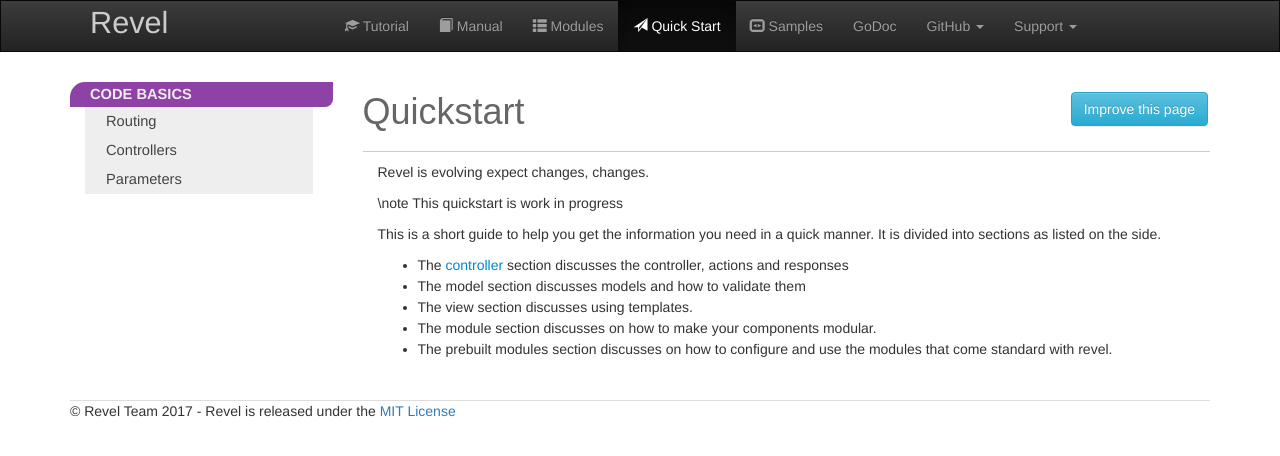
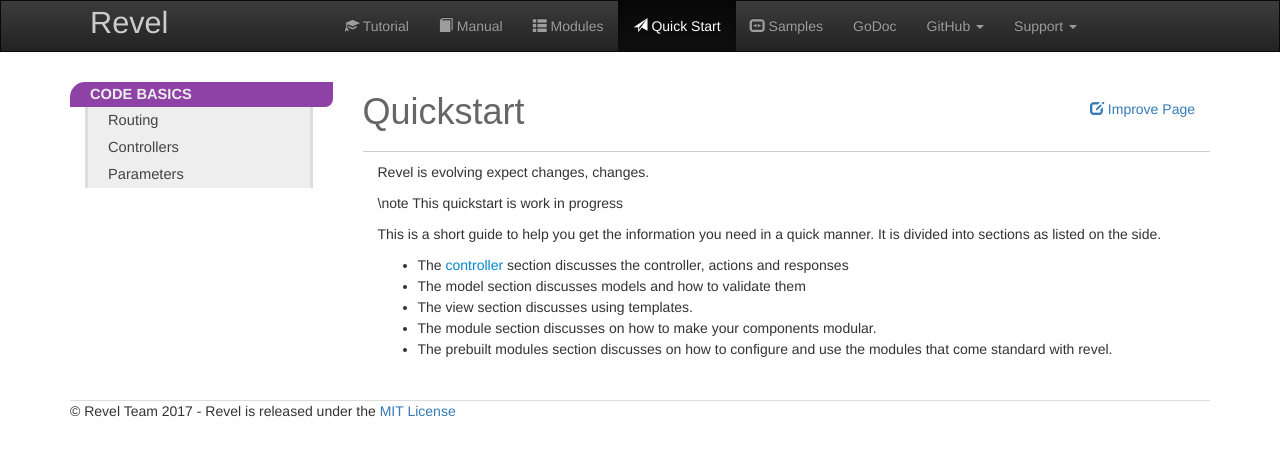
Before and after one commit to revel/revel.github.io, a Jekyll site: the page built from quickstart/index.md, in a window 1280 px wide. Shown: the top 456 px of the page. Built offline with Jekyll 4.4.1, drawn with Linux system fonts in a browser that asks for light colours; nearby versions of some CDN libraries.

Commit message:
improve page

```diff
--- a/_includes/main_layout.html
+++ b/_includes/main_layout.html
@@ -16,7 +16,7 @@
 
             <div class="col-md-9">
                 <div class="page-header">
-                    <a href="https://github.com/revel/revel.github.io/edit/develop/{{ page.path }}" class="improve-page btn btn-info" target="_blank">Improve this page</a>
+                    <a href="https://github.com/revel/revel.github.io/edit/develop/{{ page.path }}" class="improve-page btn dbtn-info" target="_blank"><span class="glyphicon glyphicon-edit" aria-hidden="true"></span> Improve Page</a>
                     <h1>{{ page.title }}</h1>
                 </div>
                 <div class="main">
--- a/css/revel.17.css
+++ b/css/revel.17.css
@@ -43,11 +43,12 @@
 
 }
 .leftnav .nav-header {
-    background-color: #666666 !important;
+    background-color: #dddddd !important;
     padding: 2px 4px 2px 20px;
     color: #eeeeee;
     font-weight: bold;
     text-transform: uppercase;
+    font-family: Helvetica;
     font-size: 11pt;
     border-top-left-radius: 15px;
     border-bottom-right-radius: 8px;
@@ -59,7 +60,8 @@
     color: #444444 !important;
     font-size: 11pt;
     background-color: #eeeeee;
-    border: 1px solid #eeeeee;
+    border-left: 3px solid #dddddd;
+    border-right: 3px solid #dddddd;
     margin: 0 20px 0 15px;
 }
 .leftnav .nav li  a:hover {
```
